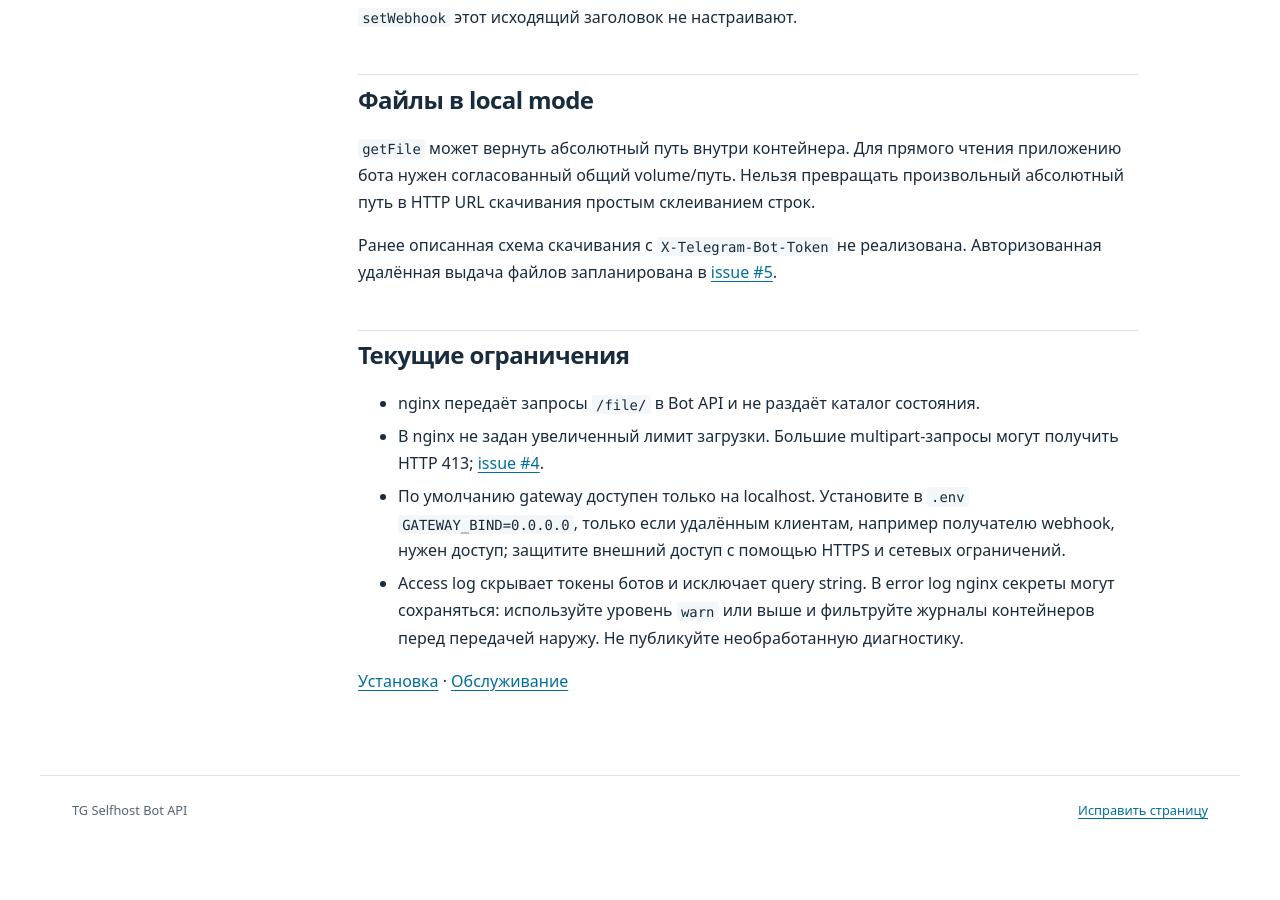
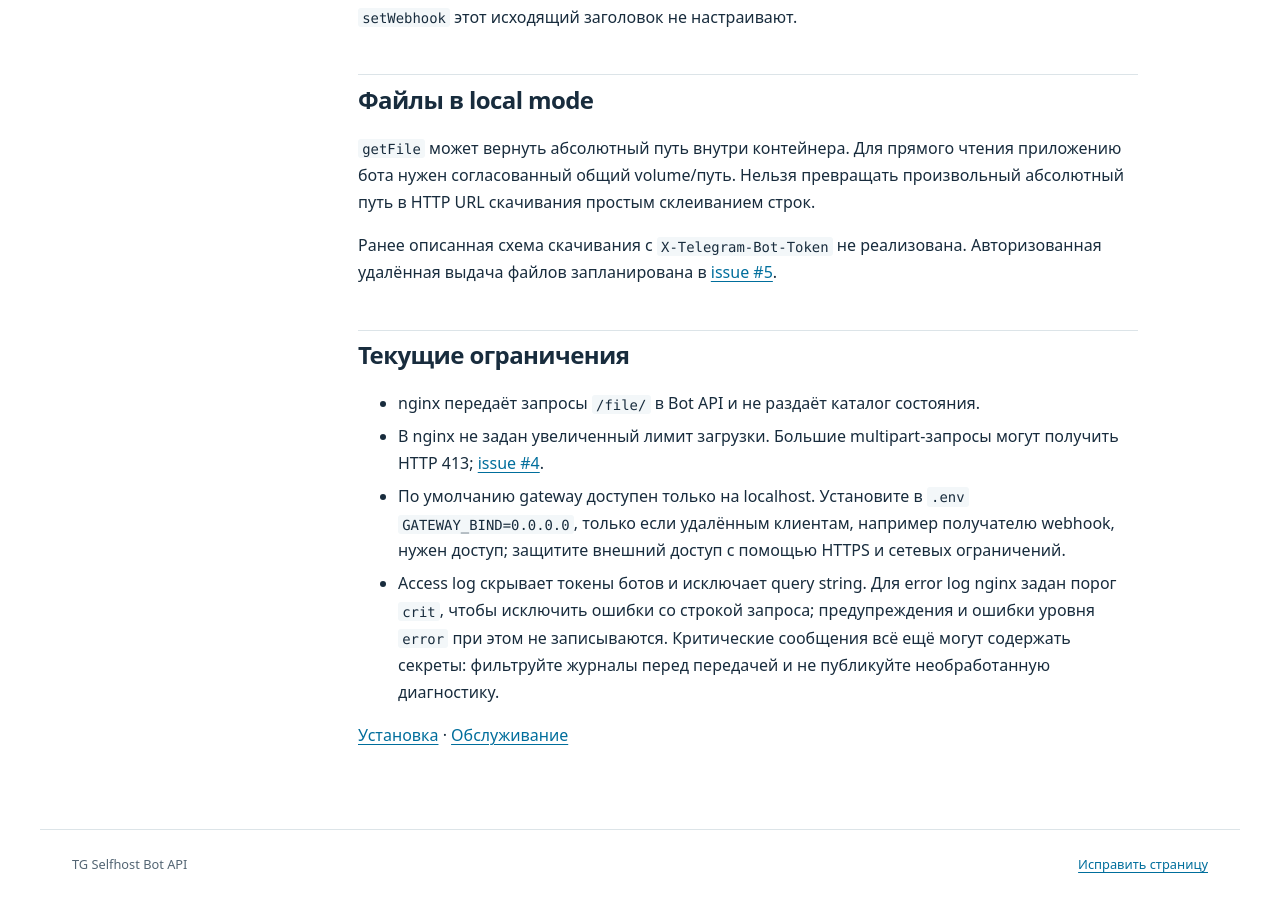
Before and after one commit to ichinya/tg-selfhost-botapi, a Jekyll site: the page built from docs/ru/configuration.md, in a window 1280 px wide and 900 px high, scrolled down 2614 px. Built offline with Jekyll 4.4.1, drawn with Linux system fonts in a browser that asks for light colours; before the commit the page ends 3460 px from its top, so only the background shows below that.

Commit message:
fix: гейты (round 2, refs #10)

```diff
--- a/docs/ru/configuration.md
+++ b/docs/ru/configuration.md
@@ -90,8 +90,10 @@ nginx или запрос `setWebhook` этот исходящий заголо
 - По умолчанию gateway доступен только на localhost. Установите в `.env`
   `GATEWAY_BIND=0.0.0.0`, только если удалённым клиентам, например получателю
   webhook, нужен доступ; защитите внешний доступ с помощью HTTPS и сетевых ограничений.
-- Access log скрывает токены ботов и исключает query string. В error log nginx
-  секреты могут сохраняться: используйте уровень `warn` или выше и фильтруйте
-  журналы контейнеров перед передачей наружу. Не публикуйте необработанную диагностику.
+- Access log скрывает токены ботов и исключает query string. Для error log nginx
+  задан порог `crit`, чтобы исключить ошибки со строкой запроса; предупреждения и
+  ошибки уровня `error` при этом не записываются. Критические сообщения всё ещё
+  могут содержать секреты: фильтруйте журналы перед передачей и не публикуйте
+  необработанную диагностику.
 
 [Установка](getting-started.md) · [Обслуживание](maintenance.md)
```
Also changed, not shown: docs/en/configuration.md (+4 -3 lines), nginx.conf (+4 -4 lines).
